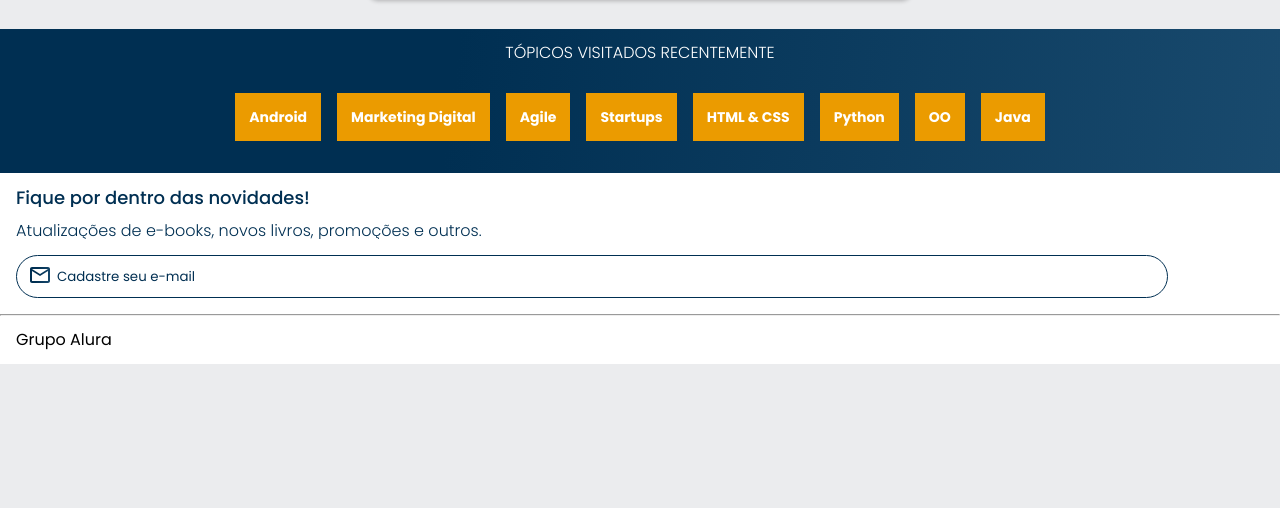
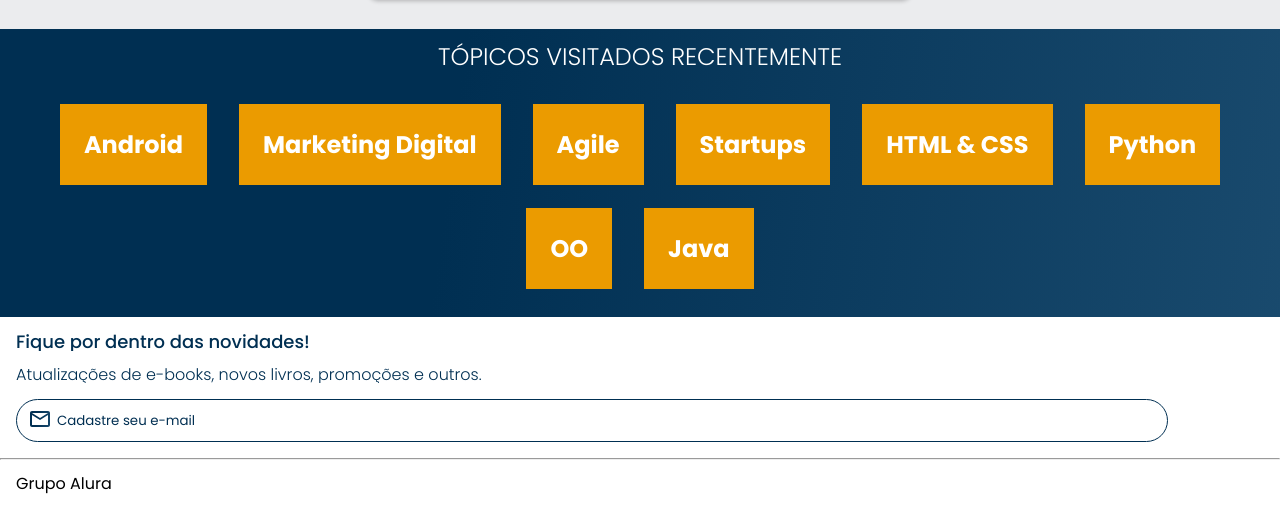
Before and after one commit to JeiversonChristian/alura_books, a plain HTML site: page index.html in a window 1280 px wide. Shown: the part 2063-2571 px from the top of the page. Before the commit the page ends 2427 px from the top, so only its background shows below. Drawn offline with nearby package versions, Linux system fonts and the light colour scheme.

Commit message:
topicos tabletizados

```diff
--- a/index.html
+++ b/index.html
@@ -204,8 +204,10 @@
     </section>
 
     <section class="contato">
-        <h2 class="contato__titulo">Fique por dentro das novidades!</h2>
-        <p class="contato__texto">Atualizações de e-books, novos livros, promoções e outros.</p>
+        <div class="contato_descricao">
+            <h2 class="contato__titulo">Fique por dentro das novidades!</h2>
+            <p class="contato__texto">Atualizações de e-books, novos livros, promoções e outros.</p>
+        </div>
         <input type="email" placeholder="Cadastre seu e-mail" class="contato__email">
     </section>
 
--- a/styles/topicos.css
+++ b/styles/topicos.css
@@ -28,3 +28,17 @@
     font-size: 0.875em;
     font-weight: 700;
 }
+
+@media screen and (min-width: 1024px) {
+    .topicos__titulo {
+        font-size: 1.5em; /* 24px */
+    }
+
+    .topicos__item {
+        margin: 2.5em 1em;
+    }
+
+    .topicos__link {
+        font-size: 1.5em; /* 24px */
+    }
+}
```
